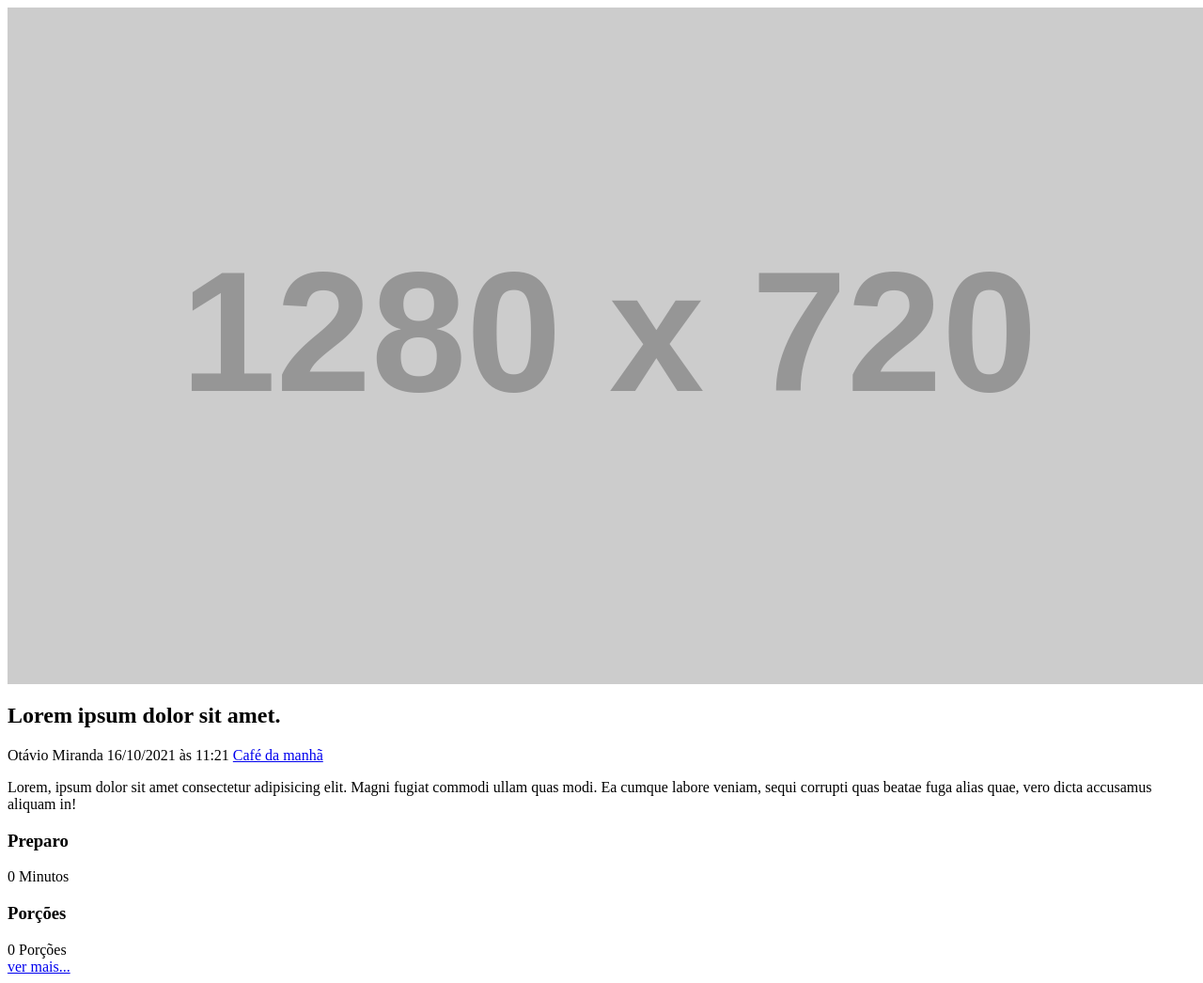
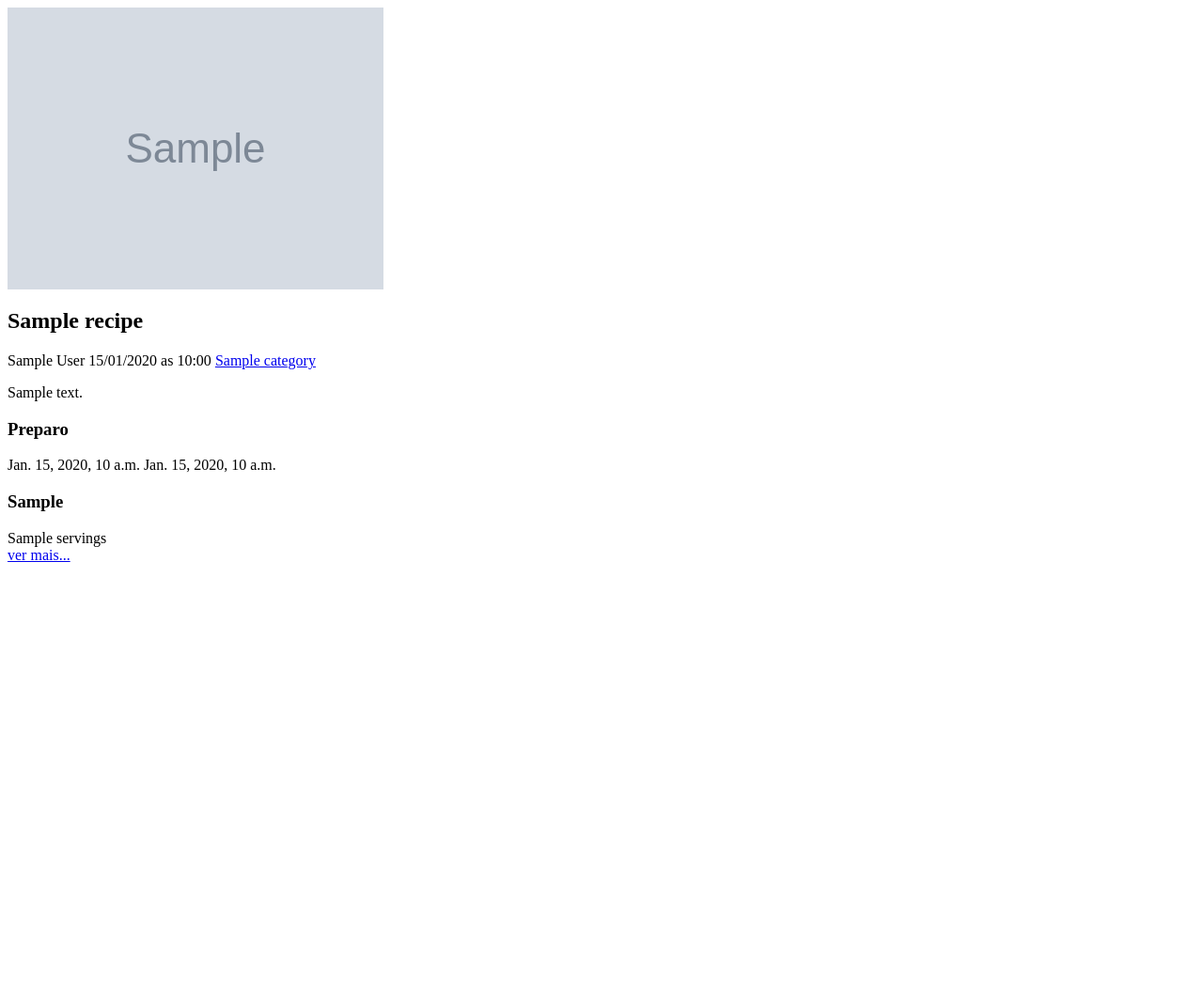
Before and after one commit to abauna/estudo_com_django, a Django app: template recipes/templates/parte/recipe.html in a window 1280 px wide. Shown: the whole page at 94% size. After the commit the page ends 598 px from the top, so only its background shows below. Run offline with Django 4.2, Linux system fonts and the light colour scheme; the template is opened without the code that fills it: most values are stand-ins (such as "Sample title", 1, 10 or a date in 2020); grey boxes marked "Sample" are stand-in pictures; grey boxes labelled with a size stand in for pictures from a placeholder-image service; some libraries are stand-ins or nearby versions.

Commit message:
add datas

```diff
--- a/projeto/urls.py
+++ b/projeto/urls.py
@@ -18,5 +18,5 @@ from django.urls import include, path
 
 urlpatterns = [
     path('admin/', admin.site.urls),
-    path('marvel/', include('recipes.urls')),
+    path('', include('recipes.urls')),
 ]
--- a/recipes/templates/parte/header.html
+++ b/recipes/templates/parte/header.html
@@ -3,7 +3,7 @@
 
 
         <h1>
-            <a class="main-logo" href="/">
+            <a class="main-logo" href="{% url 'recipes:home' %}">
                 <i class="fas fa-utensils main-logo-icon"></i>
                 <span> receitas do {{name}}
 
--- a/recipes/templates/parte/recipe.html
+++ b/recipes/templates/parte/recipe.html
@@ -1,35 +1,37 @@
-<div class="recipe recipe-list-item">
+<div class="recipe recipe-list-item {% if detail_page %} detail{% endif %}">
     <div class="recipe-cover">
 
-
-        <img src="https://via.placeholder.com/1280x720.png">
+        <a href="{% url 'recipes:recipe' recipe.id %}">
+        <img src="{{recipe.cover.url}}">
+    </a>
     </div>
     <div class="recipe-title-container">
-        <h2>Lorem ipsum dolor sit amet.</h2>
+        <h2> {{recipe.title}}</h2>
     </div>
 
 
     <div class="recipe-author">
         <span class="recipe-author-item">
             <i class="fas fa-user"></i>
-            Otávio Miranda
+            {{recipe.author.first_name}} {{recipe.autor.last_name}}
         </span>
         <span class="recipe-author-item">
             <i class="fas fa-calendar-alt"></i>
-            16/10/2021 às 11:21
+            {{recipe.created_at|date:"d/m/Y "}}
+            as
+            {{recipe.created_at|date:" H:i"}}
+
         </span>
         <span class="recipe-author-item">
             <a href="/recipes/category/cafe-da-manha/">
                 <i class="fas fa-layer-group"></i>
-                <span>Café da manhã</span>
+                <span>{{recipe.category.name}}</span>
             </a>
         </span>
     </div>
 
     <div class="recipe-content">
-        <p>Lorem, ipsum dolor sit amet consectetur adipisicing elit. Magni fugiat commodi ullam quas modi.
-            Ea cumque labore veniam, sequi corrupti quas beatae fuga alias quae, vero dicta accusamus
-            aliquam in!</p>
+        <p>{{recipe.description}}</p>
     </div>
 
 
@@ -37,22 +39,28 @@
         <div class="recipe-meta recipe-preparation">
             <h3 class="recipe-meta-title"><i class="fas fa-stopwatch"></i> Preparo</h3>
             <div class="recipe-meta-text">
-                0 Minutos
+                {{recipe.preparation_time }}
+                {{recipe.preparation_time_unit}}
             </div>
         </div>
         <div class="recipe-meta recipe-servings">
-            <h3 class="recipe-meta-title"><i class="fas fa-pizza-slice"></i> Porções</h3>
+            <h3 class="recipe-meta-title"><i class="fas fa-pizza-slice"></i> {{recipe.servings_unit}}</h3>
             <div class="recipe-meta-text">
-                0 Porções
+                {{recipe.servings}}
             </div>
         </div>
     </div>
-
+{% if not detail_page %}
     <footer class="recipe-footer">
         <a class="recipe-read-more button button-dark button-full-width" href="/recipes/3/">
             <i class="fas fa-eye"></i>
             <span>ver mais...</span>
         </a>
     </footer>
-
+    {% endif %}
+    {% if detail_page %}
+    <div class="preparetion">
+        {{recipe.preparation_steps|linebreaks}}
+    </div>
+    {% endif %}
 </div>
--- a/recipes/urls.py
+++ b/recipes/urls.py
@@ -1,9 +1,10 @@
 
 from django.urls import path
 
-from recipes.views import miss_marvel, visao
+from . import views
 
+app_name = 'recipes'
 urlpatterns = [
-    path('miss/', miss_marvel),
-    path('visao/', visao),
+    path('', views.recipe, name="home"),
+    path('recipes/<int:id>/', views.recipes, name="recipe"),
 ]
```
Also changed, not shown: recipes/templates/bases/base.html (added, +21 -0 lines), recipes/templates/page/home.html (+9 -12 lines), recipes/templates/page/recipe.html (added, +11 -0 lines), recipes/templates/parte/head.html (+0 -7 lines), recipes/utils/recipes/factory.py (added, +41 -0 lines), recipes/views.py (+11 -5 lines).
